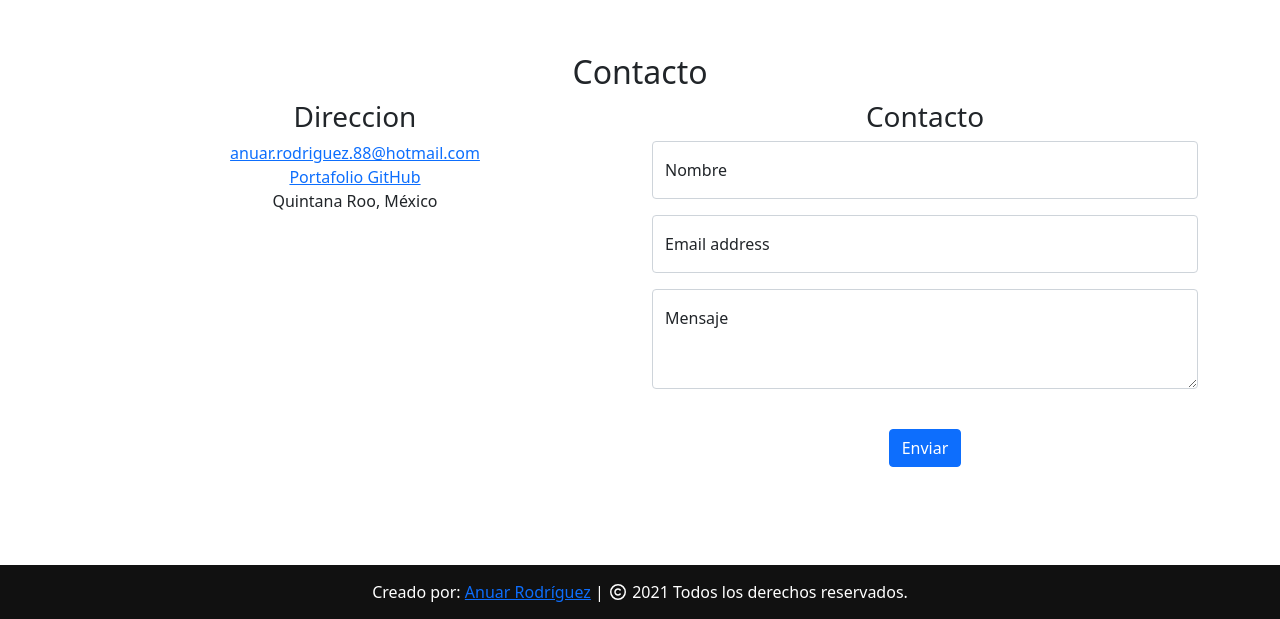
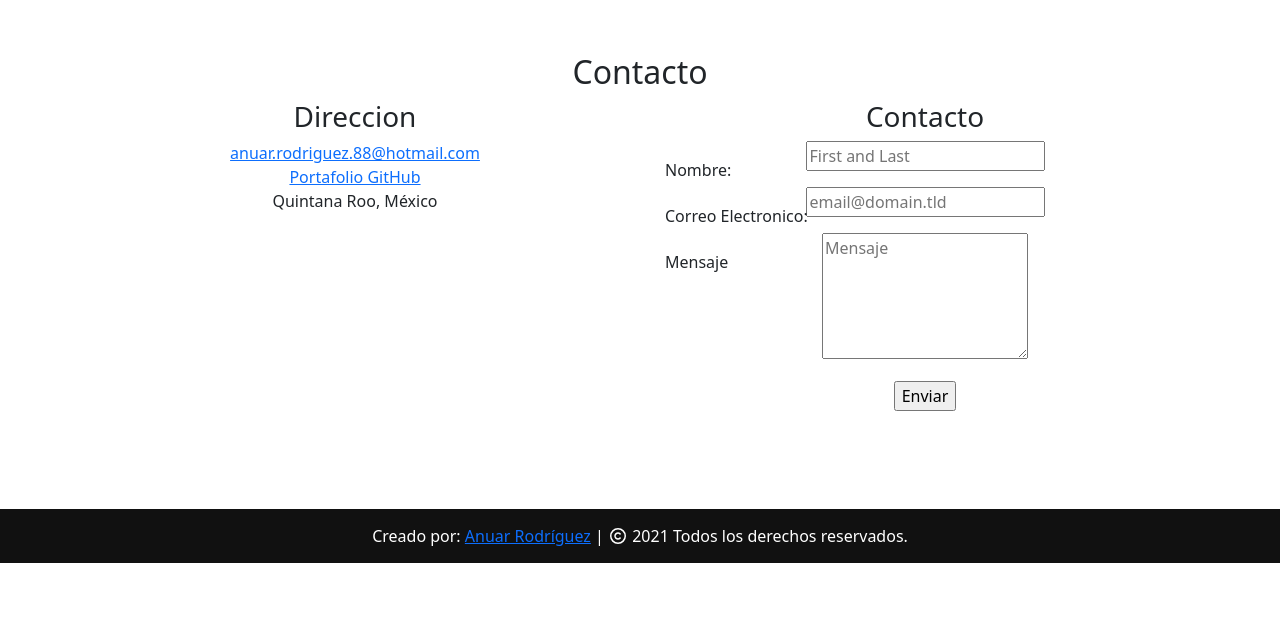
Before and after one commit to anuarxD/ProgramandoDC, a plain HTML site: page index.html in a window 1280 px wide. Shown: the part 2535-3154 px from the top of the page. After the commit the page ends 3098 px from the top, so only its background shows below. Drawn offline with Linux system fonts and the light colour scheme; files whose address does not match are found by name; a web font is replaced by a local one.

Commit message:
Update index.html

```diff
--- a/index.html
+++ b/index.html
@@ -152,21 +152,28 @@
                 </div>
                 <div class="col">
                 <h3>Contacto</h3>
-                <form action="https://formspree.io/f/1602308427873254667" method="POST">
+                    <form id="fs-frm" name="simple-contact-form" accept-charset="utf-8"
+                        action="https://formspree.io/f/xleovege" method="post">
+                        <fieldset id="fs-frm-inputs">
                             <div class="form-floating mb-3">
-                        <input type="nombre" class="form-control" id="floatingInput" placeholder="Anuar Rodríguez">
-                        <label for="floatingInput">Nombre</label>
+                                <label for="full-name">Nombre:</label>
+                                <input type="text" name="name" id="full-name" placeholder="First and Last" required="">
+
                             </div>
                             <div class="form-floating mb-3">
-                        <input type="email" class="form-control" id="floatingInput" placeholder="name@example.com">
-                        <label for="floatingInput">Email address</label>
+                                <label for="email-address">Correo Electronico:</label>
+                                <input type="email" name="_replyto" id="email-address" placeholder="email@domain.tld"
+                                    required="">
                             </div>
                             <div class="form-floating mb-3">
-                        <textarea class="form-control" placeholder="Leave a comment here" id="floatingTextarea2" style="height: 100px"></textarea>
-                        <label for="floatingTextarea2">Mensaje</label>
+                                <label for="message">Mensaje</label>
+                                <textarea rows="5" name="message" id="message" placeholder="Mensaje"
+                                    required=""></textarea>
                             </div>
-                      <br>
-                      <button type="submit" class="btn ms btn-primary">Enviar</button>
+
+                            <input type="hidden" name="_subject" id="email-subject" value="Contact Form Submission">
+                        </fieldset>
+                        <input type="submit" value="Enviar">
                     </form>
                 </div>
 
```
Lines whose indentation alone changed are shown as unchanged.
